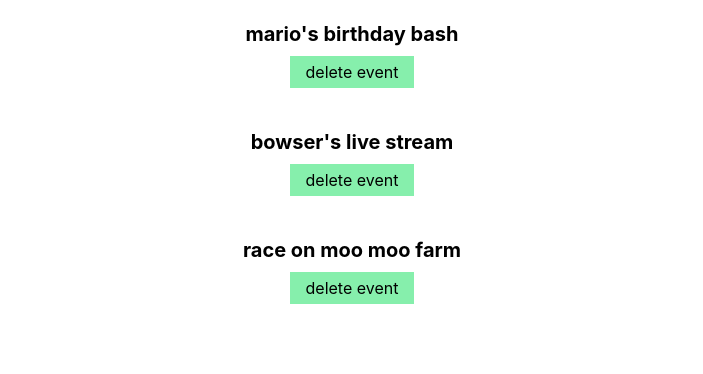
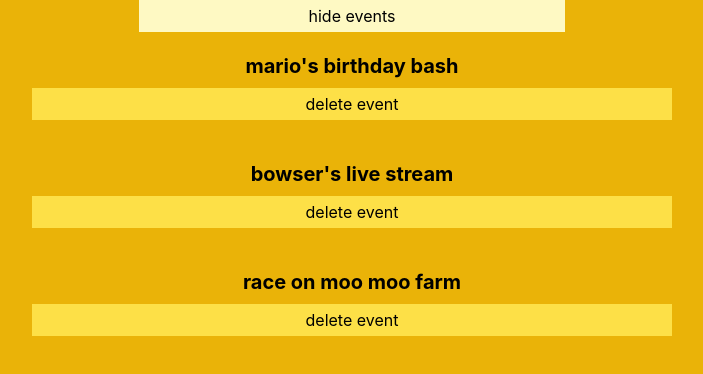
Before and after one commit to DavidRedding/event-list, a React (Create React App) app: page / in a window 1280 px wide. Shown: the top 374 px of the page, without its empty margins (288-991 px from the left). Built offline with nearby package versions, Linux system fonts and the light colour scheme.

Commit message:
show/hide button + functionality

```diff
--- a/src/App.js
+++ b/src/App.js
@@ -2,13 +2,14 @@ import { useState } from 'react';
 
 const App = () => {
   // Data
+  const [showEvents, setShowEvents] = useState(true);
   const [events, setEvents] = useState([
     { title: "mario's birthday bash", id: 1 },
     { title: "bowser's live stream", id: 2 },
     { title: 'race on moo moo farm', id: 3 },
   ]);
 
-  // Listener
+  // Listener CallBack
   const handleClick = (id) => {
     setEvents((prevEvents) => {
       return prevEvents.filter((event) => {
@@ -19,16 +20,25 @@ const App = () => {
 
   // Map
   const list = events.map((event) => (
-    <div className="text-center py-5" key={event.id}>
+    <div className="py-5 flex flex-col items-center" key={event.id}>
       <h2 className=" text-xl font-bold mb-2">{event.title}</h2>
-      <button className=" bg-green-300 p-1 px-4" onClick={() => handleClick(event.id)}>
+      <button className=" bg-yellow-300 p-1 w-1/2" onClick={() => handleClick(event.id)}>
         delete event
       </button>
     </div>
   ));
 
   // Return
-  return <div className=" min-h-screen ">{list}</div>;
+  return (
+    <div className=" min-h-screen bg-yellow-500">
+      <div className=" flex justify-center">
+        <button onClick={() => setShowEvents(!showEvents)} className=" bg-yellow-100 p-1 w-1/3 ">
+          {showEvents ? 'hide events' : 'show events'}
+        </button>
+      </div>
+      {showEvents ? list : null}
+    </div>
+  );
 };
 
 export default App;
```
